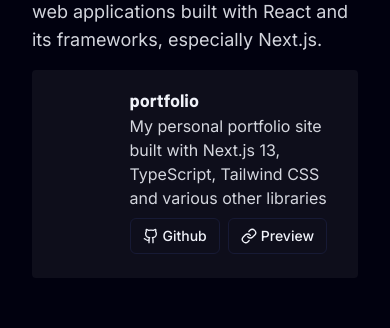
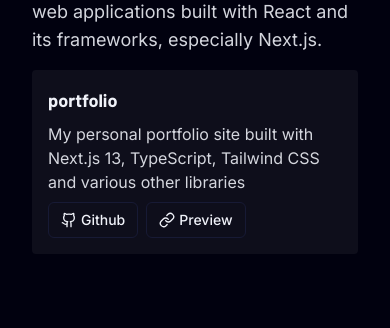
Before and after one commit to dannrs/portfolio-next, a Next.js app: page /projects in a window 390 px wide. Shown: the part 146-474 px from the top of the page. Built offline with nearby package versions, Linux system fonts and the light colour scheme; no server answers.

Commit message:
UI improvement for mobile

```diff
--- a/components/blog-card.tsx
+++ b/components/blog-card.tsx
@@ -32,9 +32,9 @@ export default function BlogCard() {
           {posts.map((post, index) => (
             <article
               key={post._id}
-              className='relative flex transform flex-row justify-between rounded-sm bg-accent p-4 duration-150 ease-in hover:bg-accent/80'
+              className='relative flex transform rounded-sm bg-accent p-4 duration-150 ease-in hover:bg-accent/80'
             >
-              <div className='flex w-3/4 flex-col gap-2 pr-4'>
+              <div className='flex flex-col gap-2 pr-4'>
                 <h2 className='font-heading text-xl font-extrabold md:text-2xl'>
                   {post.title}
                 </h2>
--- a/components/hero-section.tsx
+++ b/components/hero-section.tsx
@@ -7,7 +7,7 @@ import { Button } from '@/components/ui/button'
 
 export function HeroSection() {
   return (
-    <section className='flex h-screen items-center justify-center'>
+    <section className='flex h-[calc(100dvh)] items-center justify-center'>
       <motion.div
         variants={RevealAnimation}
         initial={'hidden'}
--- a/components/project-card.tsx
+++ b/components/project-card.tsx
@@ -20,12 +20,12 @@ export function ProjectCard() {
         return (
           <div
             key={index}
-            className='flex flex-row-reverse rounded-sm bg-accent md:flex-col md:rounded-b-sm'
+            className='flex rounded-sm bg-accent flex-col'
           >
-            <div className='flex w-3/4 flex-col p-4 md:h-52 md:w-full md:justify-between'>
+            <div className='flex flex-col p-4 md:h-52 w-full space-y-2'>
               <p className='font-heading text-lg font-bold'>{project.name}</p>
               <p className='text-foreground-80'>{project.description}</p>
-              <div className='flex gap-2 py-2'>
+              <div className='flex gap-2'>
                 <Button
                   variant='ghost'
                   className='transform border duration-150 ease-in hover:bg-foreground hover:text-background'
```
